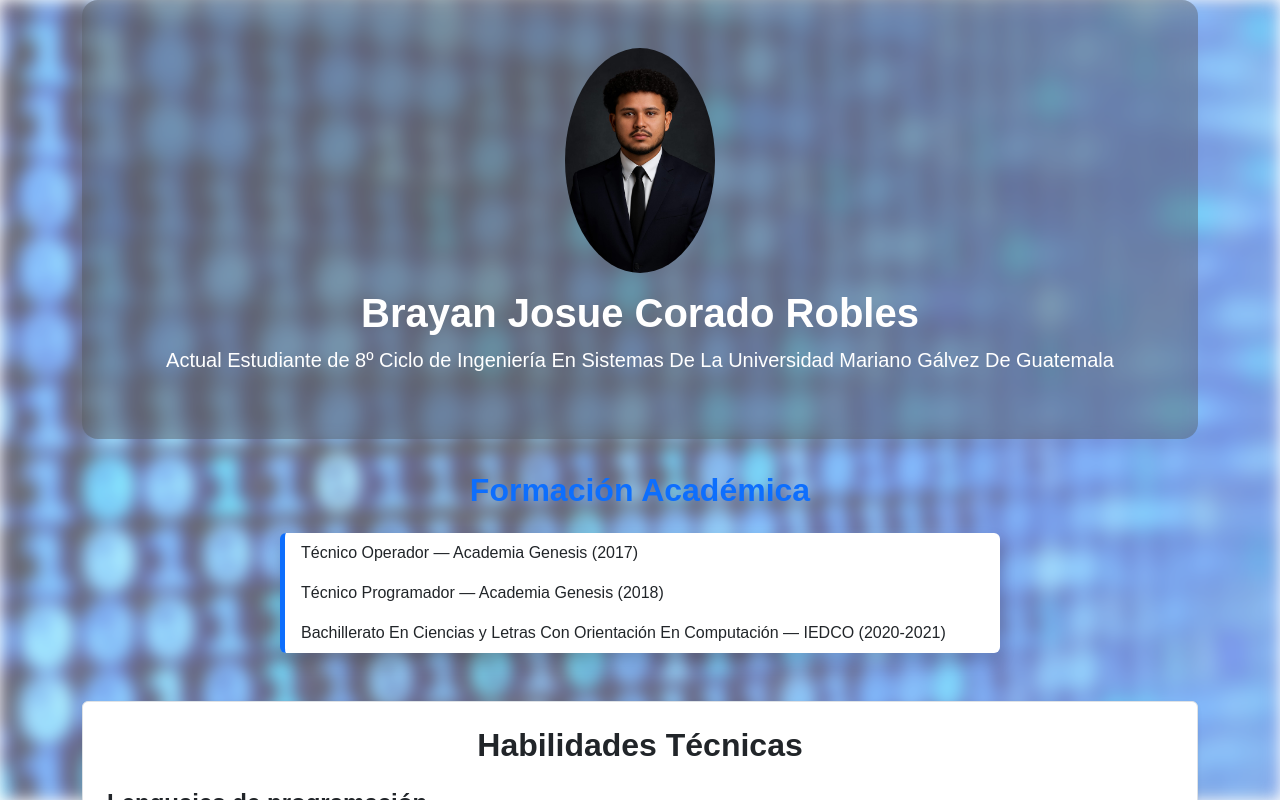
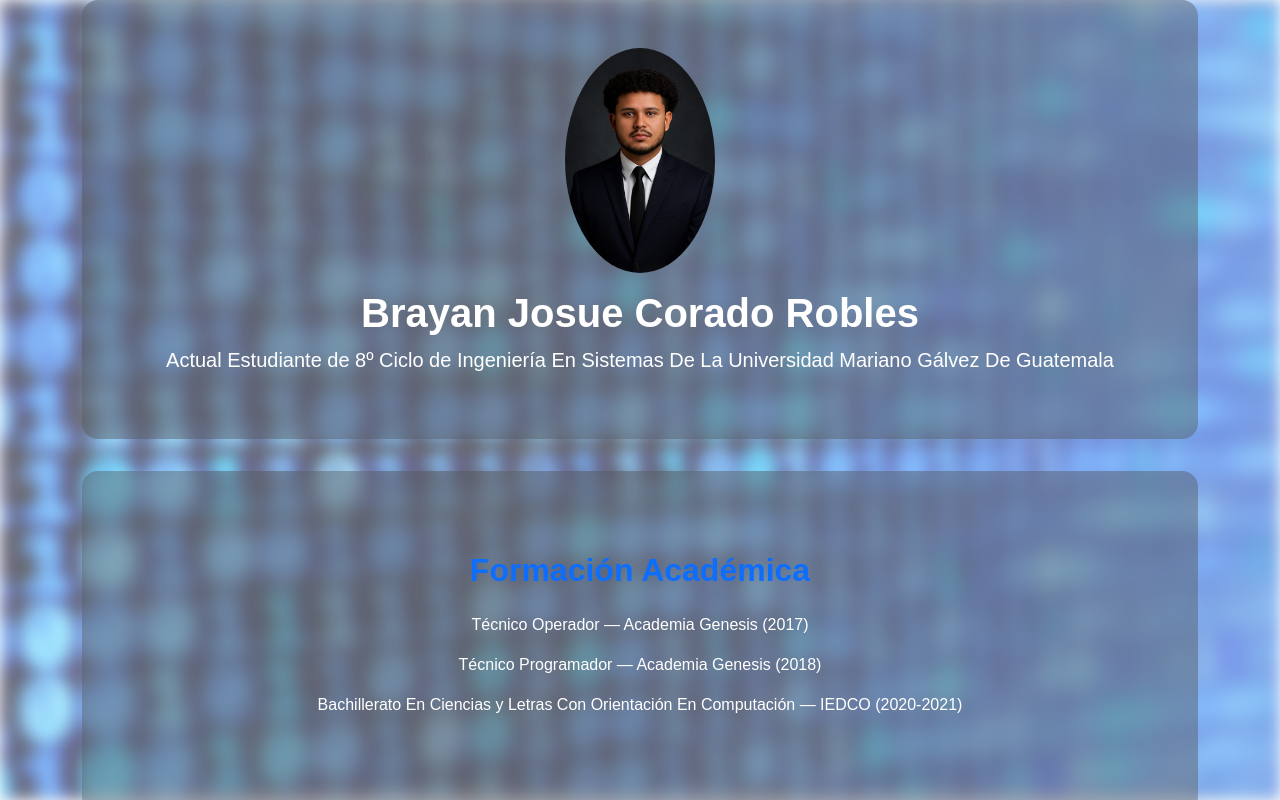
Before and after one commit to BJCorado/Mi-Hoja-De-Vida, a React (Create React App) app: page / in a window 1280 px wide. Shown: the top 800 px of the page. Built offline with nearby package versions, Linux system fonts and the light colour scheme.

Commit message:
se agrego fondo gris blur en seccion de formacion academica

```diff
--- a/src/components/Formacion.js
+++ b/src/components/Formacion.js
@@ -2,22 +2,12 @@ import React from 'react';
 
 const Formacion = () => {
   return (
-    <section className="container">
-      <h2 className="text-center mb-4 text-primary">Formación Académica</h2>
-      <div className="row justify-content-center">
-        <div className="col-md-8">
-          <ul className="list-group shadow">
-            <li className="list-group-item">
-              Técnico Operador — Academia Genesis (2017)
-            </li>
-            <li className="list-group-item">
-              Técnico Programador — Academia Genesis (2018)
-            </li>
-            <li className="list-group-item">
-              Bachillerato En Ciencias y Letras Con Orientación En Computación — IEDCO (2020-2021)
-            </li>
-          </ul>
-        </div>
+    <section className="section">
+      <div className="container text-center p-5">
+        <h2 className="mb-4 text-primary">Formación Académica</h2>
+        <p>Técnico Operador — Academia Genesis (2017)</p>
+        <p>Técnico Programador — Academia Genesis (2018)</p>
+        <p>Bachillerato En Ciencias y Letras Con Orientación En Computación — IEDCO (2020-2021)</p>
       </div>
     </section>
   );
--- a/src/index.css
+++ b/src/index.css
@@ -11,7 +11,7 @@ h1, h2,h4 {
 
 .list-group-item {
   border: none;
-  border-left: 5px solid #0d6efd;
+  border-left: 5px solid #00060f;
   background-color: white;
 }
 .progress {
```
